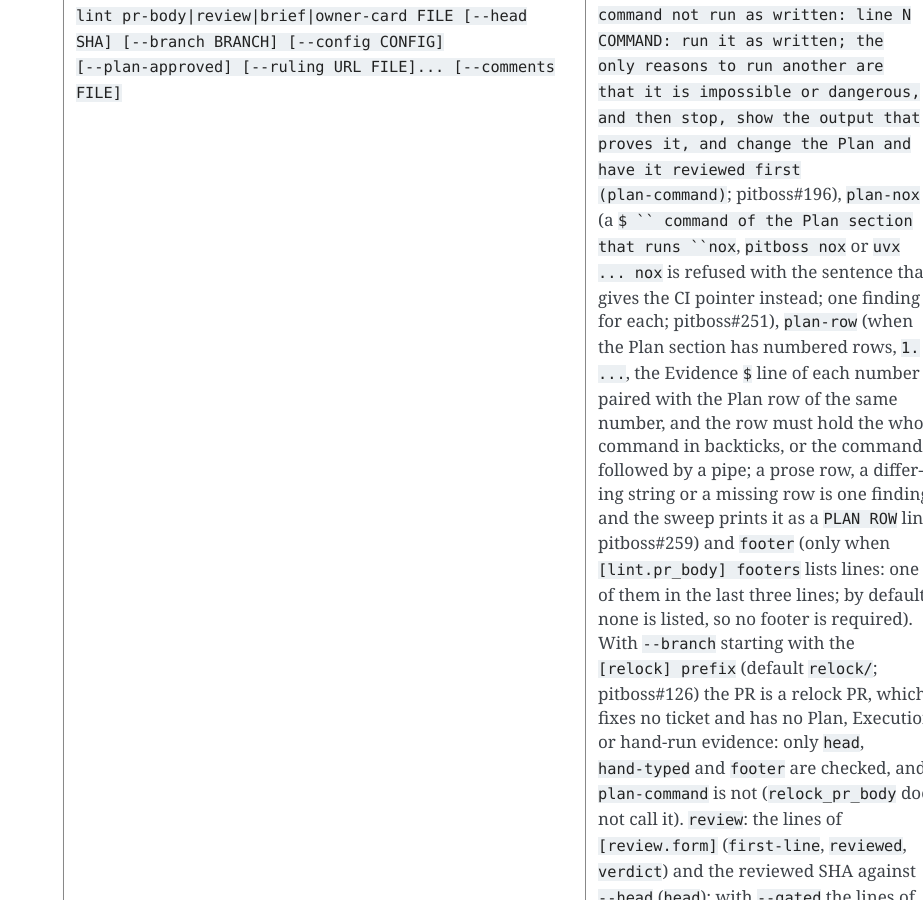
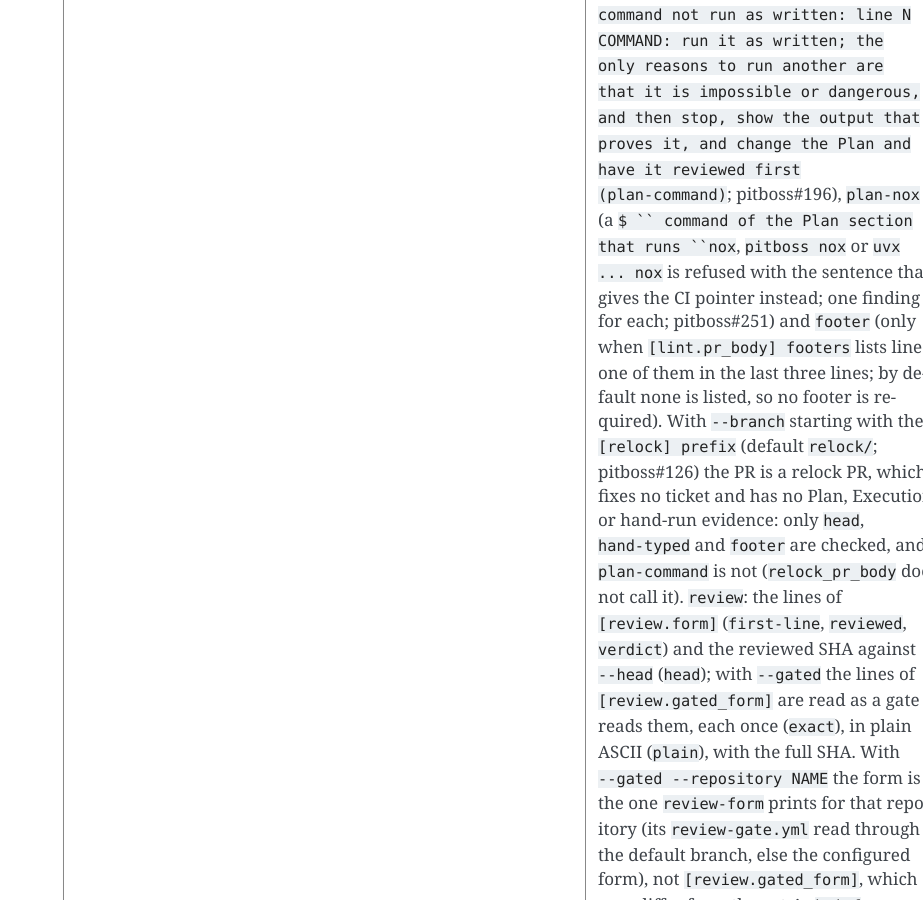
Before and after one commit to dev-skill-up/pitboss, a Sphinx documentation site: the page built from doc/design.rst, in a window 1280 px wide and 900 px high, scrolled down 7945 px. Shown: the whole window, without its empty margins (357-1280 px from the left). Built offline with Sphinx 7.4.7, drawn with Linux system fonts in a browser that asks for light colours.

Commit message:
Remove the Plan-row statements from sweep.md and design.rst (owner ruling)
Co-Authored-By: Claude Sonnet 5.5 <noreply@anthropic.com>
Claude-Session: https://claude.ai/code/session_01HwLsLtFgHv4ix6TZzPYRcT

```diff
--- a/doc/design.rst
+++ b/doc/design.rst
@@ -268,13 +268,7 @@ Commands
        the Plan and have it reviewed first (plan-command)``; pitboss#196),
        ``plan-nox`` (a ``$ `` command of the Plan section that runs ``nox``,
        ``pitboss nox`` or ``uvx ... nox`` is refused with the sentence that
-       gives the CI pointer instead; one finding for each; pitboss#251),
-       ``plan-row`` (when the Plan section has numbered rows, ``1. ...``, the
-       Evidence ``$`` line of each number is paired with the Plan row of the
-       same number, and the row must hold the whole command in backticks, or
-       the command followed by a pipe; a prose row, a differing string or a
-       missing row is one finding, and the sweep prints it as a ``PLAN ROW``
-       line; pitboss#259) and
+       gives the CI pointer instead; one finding for each; pitboss#251) and
        ``footer`` (only when ``[lint.pr_body] footers``
        lists lines: one of them in the last three lines; by default none is
        listed, so no footer is required). With ``--branch`` starting with the
```
Also changed, not shown: plugins/pitboss/skills/sweep/references/sweep.md (+1 -2 lines), 1 other file.
